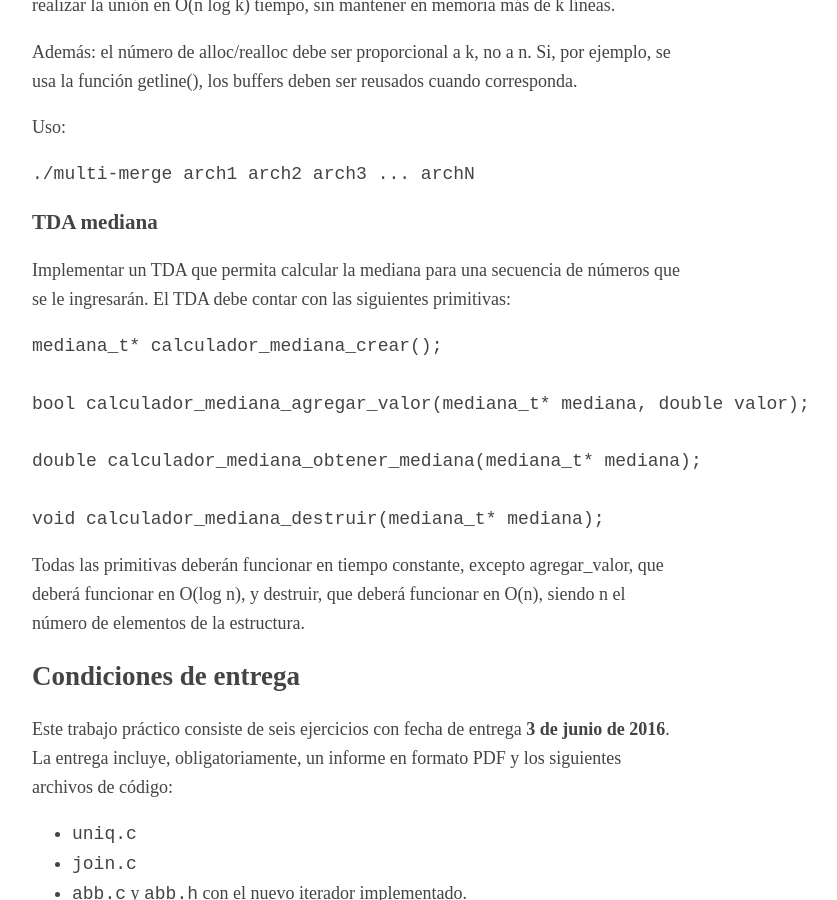
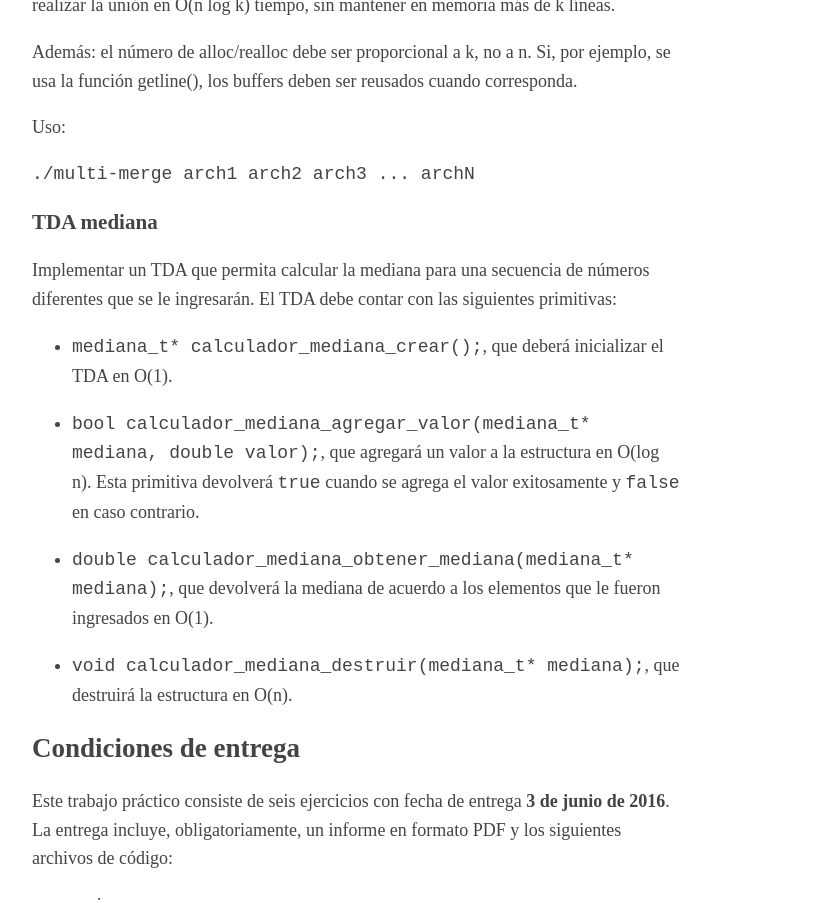
Before and after one commit to algoritmos-rw/algoritmos-rw.github.io, a Jekyll site: the page built from prog2/tp2.md, in a window 1280 px wide and 900 px high, scrolled down 3901 px. Shown: the whole window, without its empty margins (283-1120 px from the left). Built offline with Jekyll 4.4.1, drawn with Linux system fonts in a browser that asks for light colours.

Commit message:
Rewording and adding constraints to an item.

```diff
--- a/prog2/tp2.md
+++ b/prog2/tp2.md
@@ -138,17 +138,15 @@ Uso:
 
 ### TDA mediana
 
-Implementar un TDA que permita calcular la mediana para una secuencia de números que se le ingresarán. El TDA debe contar con las siguientes primitivas:
+Implementar un TDA que permita calcular la mediana para una secuencia de números diferentes que se le ingresarán. El TDA debe contar con las siguientes primitivas:
 
-    mediana_t* calculador_mediana_crear();
+  - `mediana_t* calculador_mediana_crear();`, que deberá inicializar el TDA en O(1).
 
-    bool calculador_mediana_agregar_valor(mediana_t* mediana, double valor);
+  - `bool calculador_mediana_agregar_valor(mediana_t* mediana, double valor);`, que agregará un valor a la estructura en O(log n). Esta primitiva devolverá `true` cuando se agrega el valor exitosamente y `false` en caso contrario.
 
-    double calculador_mediana_obtener_mediana(mediana_t* mediana);
+  - `double calculador_mediana_obtener_mediana(mediana_t* mediana);`, que devolverá la mediana de acuerdo a los elementos que le fueron ingresados en O(1).
 
-    void calculador_mediana_destruir(mediana_t* mediana);
-
-Todas las primitivas deberán funcionar en tiempo constante, excepto agregar_valor, que deberá funcionar en O(log n), y destruir, que deberá funcionar en O(n), siendo n el número de elementos de la estructura.
+  - `void calculador_mediana_destruir(mediana_t* mediana);`, que destruirá la estructura en O(n).
 
 
 ## Condiciones de entrega
```
